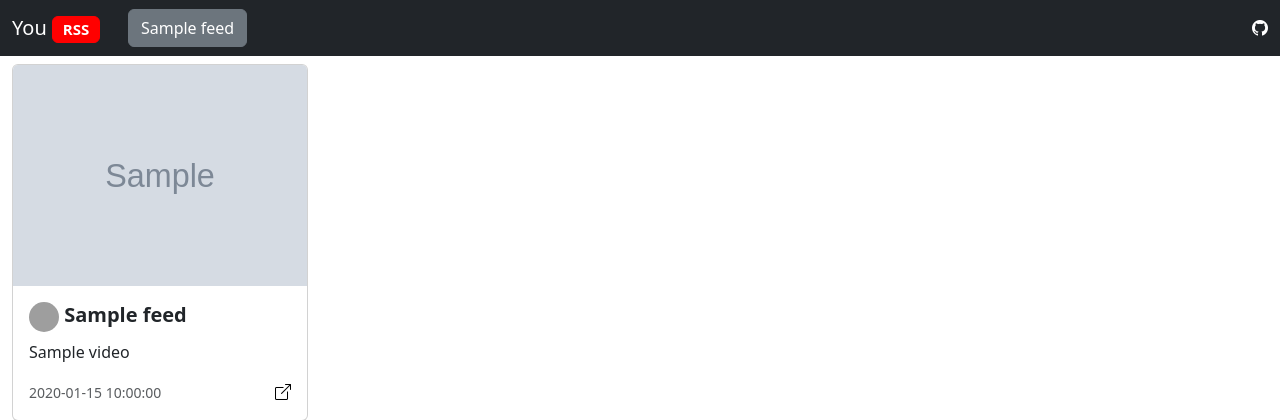
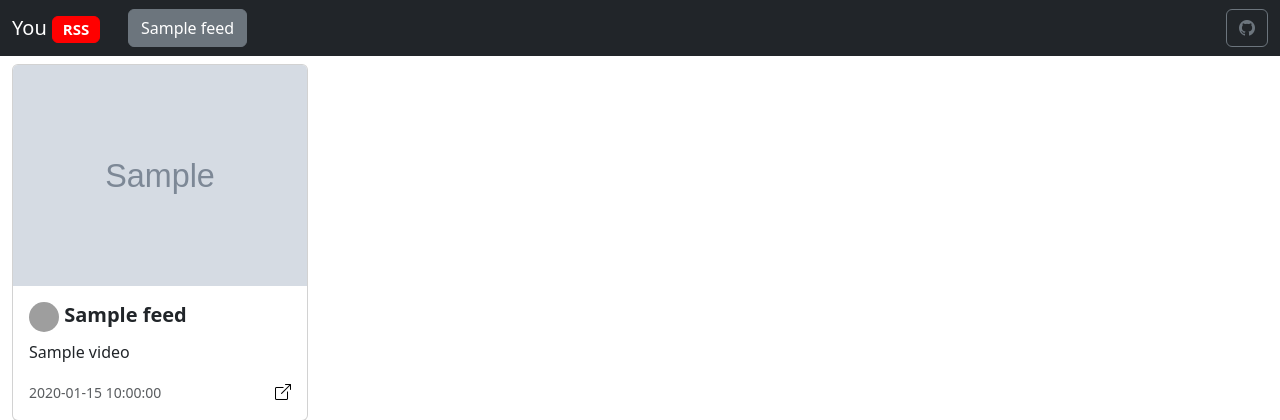
Before and after one commit to essembeh/YouRSS, a Python web app: template yourss/templates/view.html in a window 1280 px wide. Shown: the top 420 px of the page. Run offline with Jinja, Linux system fonts and the light colour scheme; the template is opened without the code that fills it: most values are stand-ins (such as "Sample title", 1, 10 or a date in 2020); grey boxes marked "Sample" are stand-in pictures; grey boxes are pictures that could not be loaded.

Commit message:
Better github button

```diff
--- a/yourss/templates/view.html
+++ b/yourss/templates/view.html
@@ -43,7 +43,9 @@
           <button class="btn btn-outline-success" type="submit">Search</button>
         </form>
         -->
-        <a class="bi bi-github" href="https://github.com/essembeh/YouRSS" target="_blank" style="color: white;"></a>
+        <button class="btn btn-outline-secondary" type="button" data-url="https://github.com/essembeh/YouRSS" onclick="button_open(this)">
+          <i class="bi bi-github"></i>
+        </button>
       </div>
     </div>
   </nav>
```
